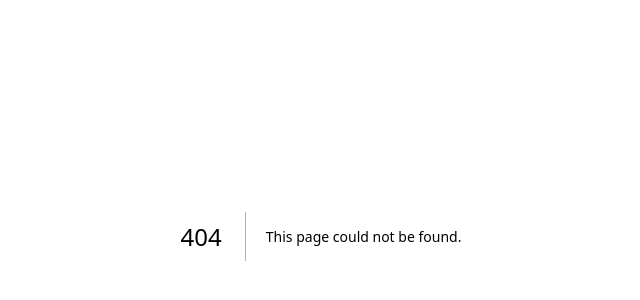
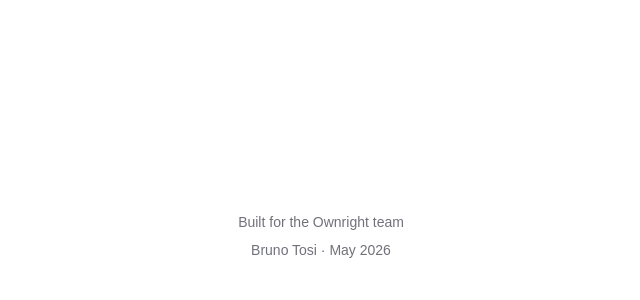
Before and after one commit to bfntosi/ownright-app, a Next.js app: page /notes in a window 1280 px wide. Before the commit this address had no page. Shown: the part 164-464 px from the top of the page, without its empty margins (319-959 px from the left). Built offline with nearby package versions, Linux system fonts and the light colour scheme.

Commit message:
Add notes route with placeholder

```diff
--- /dev/null
+++ b/src/app/notes/page.tsx
@@ -0,0 +1,22 @@
+export const metadata = {
+  title: "Notes",
+  robots: {
+    index: false,
+    follow: false,
+  },
+};
+
+export default function NotesPage() {
+  return (
+    <main className="min-h-screen bg-white dark:bg-zinc-950 flex items-center justify-center">
+      <div className="text-center">
+        <p className="text-sm text-zinc-500 dark:text-zinc-400 mb-2">
+          Built for the Ownright team
+        </p>
+        <p className="text-sm text-zinc-500 dark:text-zinc-400">
+          Bruno Tosi · May 2026
+        </p>
+      </div>
+    </main>
+  );
+}
```
